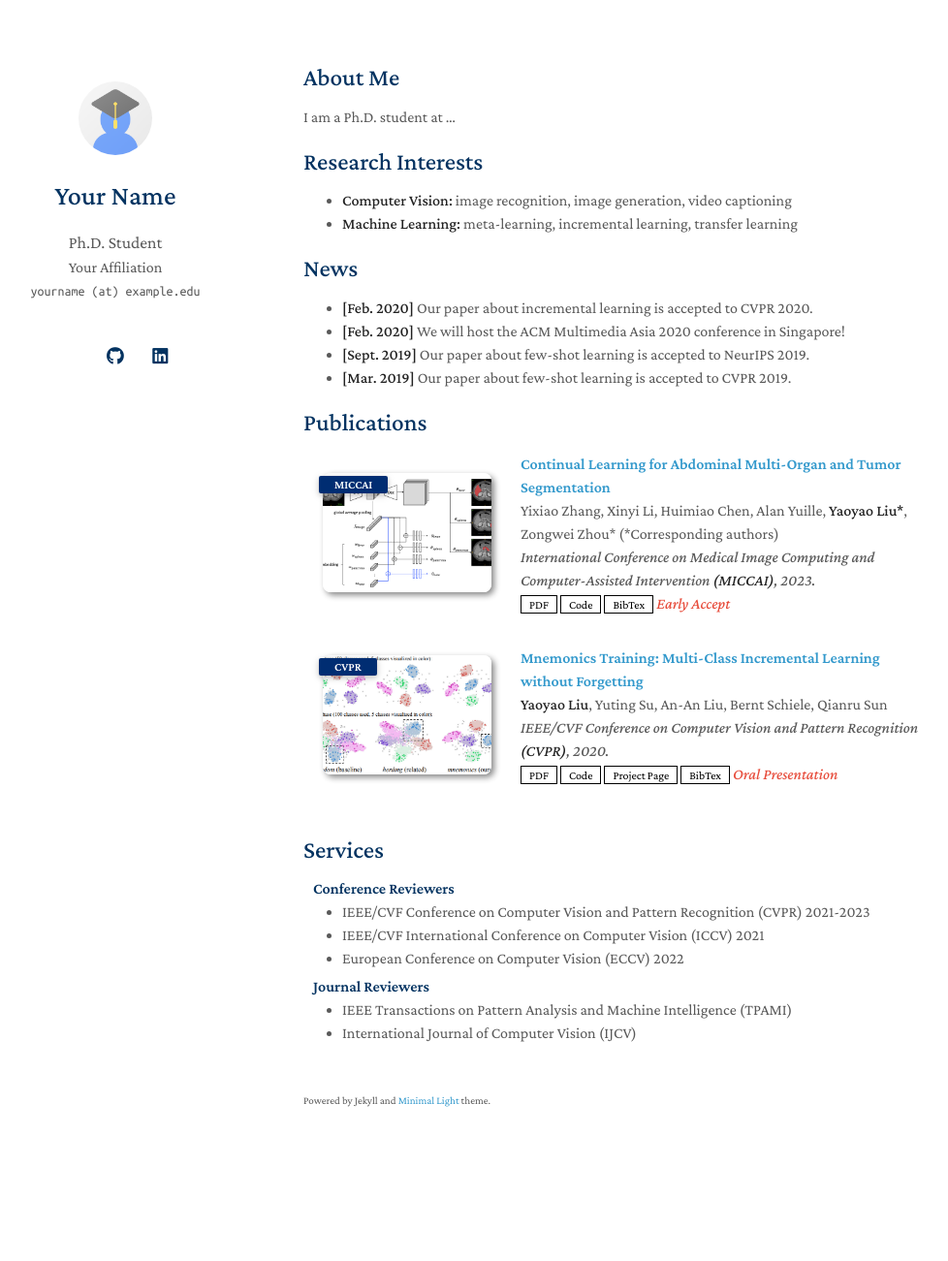
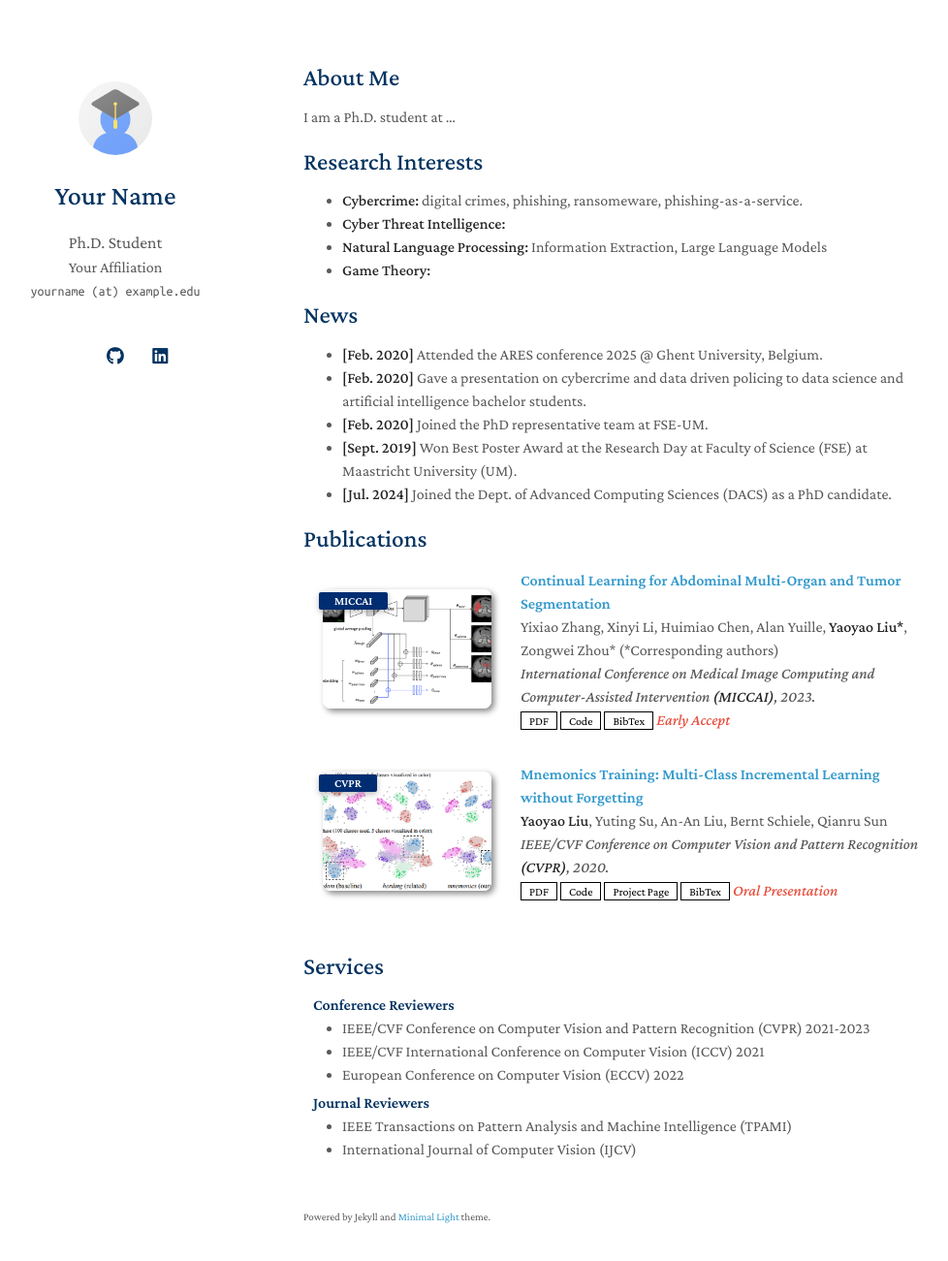
Before and after one commit to sprihajoshi/sprihajoshi.github.io, a Jekyll site: the page built from index.md, in a window 1280 px wide and 1336 px high. Shown: the top 1301 px of the window at 97% size, without its empty margins (157-1135 px from the left). Built offline with Jekyll 4.4.1, drawn with Linux system fonts in a browser that asks for light colours; a style sheet for code colours, icons or effects is not loaded; our own code applies the rules of GitHub Pages for plain Markdown files.

Commit message:
Update index.md

```diff
--- a/index.md
+++ b/index.md
@@ -8,15 +8,17 @@ I am a Ph.D. student at ...
 
 ## Research Interests
 
-- **Computer Vision:** image recognition, image generation, video captioning
-- **Machine Learning:** meta-learning, incremental learning, transfer learning
+- **Cybercrime:** digital crimes, phishing, ransomeware, phishing-as-a-service.
+- **Cyber Threat Intelligence:**
+- **Natural Language Processing:** Information Extraction, Large Language Models
+- **Game Theory:**
 
 ## News
-
-- **[Feb. 2020]** Our paper about incremental learning is accepted to CVPR 2020.
-- **[Feb. 2020]** We will host the ACM Multimedia Asia 2020 conference in Singapore!
-- **[Sept. 2019]** Our paper about few-shot learning is accepted to NeurIPS 2019.
-- **[Mar. 2019]** Our paper about few-shot learning is accepted to CVPR 2019.
+- **[Feb. 2020]** Attended the ARES conference 2025 @ Ghent University, Belgium.
+- **[Feb. 2020]** Gave a presentation on cybercrime and data driven policing to data science and artificial intelligence bachelor students.
+- **[Feb. 2020]** Joined the PhD representative team at FSE-UM.
+- **[Sept. 2019]** Won Best Poster Award at the Research Day at Faculty of Science (FSE) at Maastricht University (UM).
+- **[Jul. 2024]** Joined the Dept. of Advanced Computing Sciences (DACS) as a PhD candidate.
 
 {% include_relative _includes/publications.md %}
 
```
